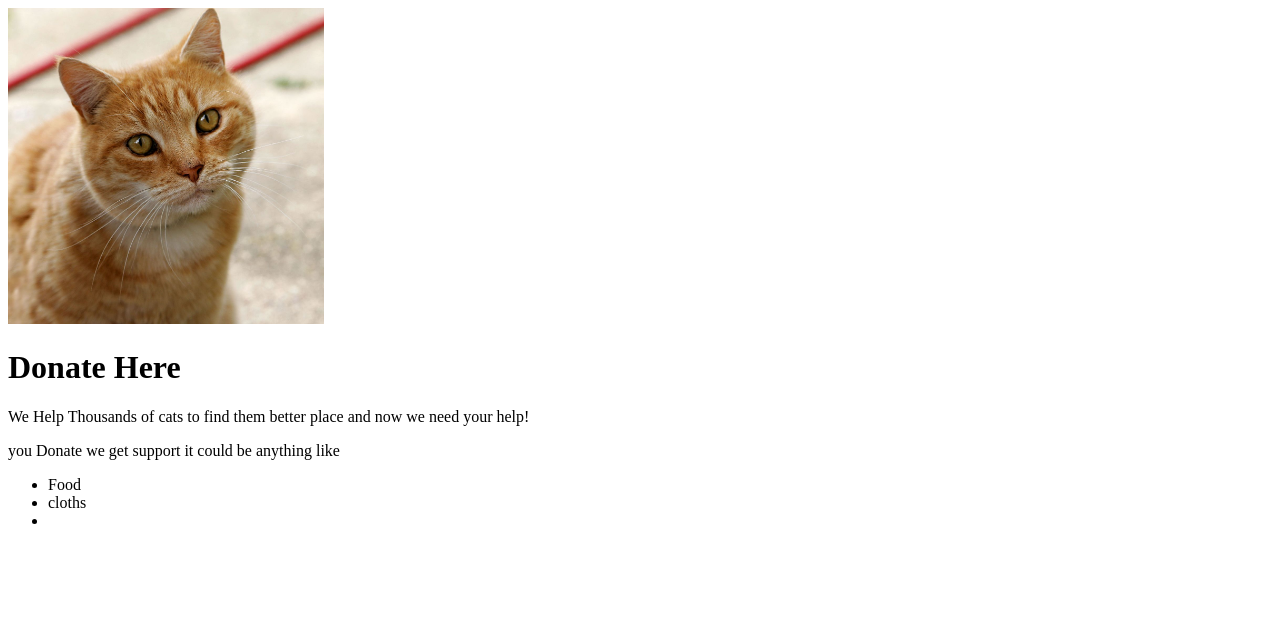
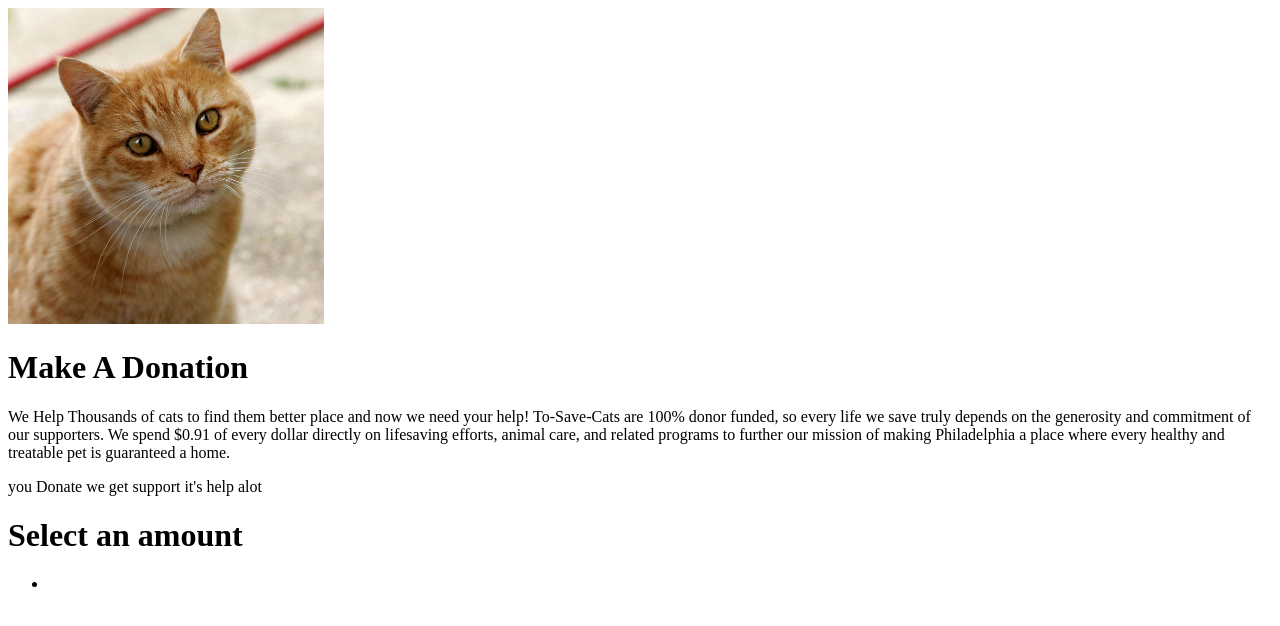
Before and after one commit to sumitsaru/to-save-cats, a plain HTML site: page Donations/index.html in a window 1280 px wide. Drawn offline with Linux system fonts and the light colour scheme; files that its build step writes are made by us from their sources.

Commit message:
change title

```diff
--- a/Donations/index.html
+++ b/Donations/index.html
@@ -5,21 +5,19 @@
     <link rel="stylesheet" href="css/main.css">
     <!-- <link rel="stylesheet" href="css/reset.css"> -->
     <img src="img/Cat.jpg" width="25%" height="25%">
-    <title>DONATE</title>
+    <title>DONATE To To-Save-Cats</title>
   </head>
   <body>
     <div class="heading">
-      <h1>Donate Here</h1>
+      <h1>Make A Donation</h1>
       <p>We Help Thousands of cats to find them better place
-      and now we need your help!</p>
-      <p>you Donate we get support it could be anything like</p>
-      <ul>
-        <li>Food</li>
-        <li>cloths</li>
+      and now we need your help!
+      To-Save-Cats are 100% donor funded, so every life we save truly depends on the generosity and commitment of our supporters. We spend $0.91 of every dollar directly on lifesaving efforts, animal care, and related programs to further our mission of making Philadelphia a place where every healthy and treatable pet is guaranteed a home. </p>
+      <p>you Donate we get support it's help alot</p>
+      <h1>Select an amount</h1>
+      <ul class="navigation">
         <li></li>
-      </ul>
 
-      </ul>
     </div>
 
   </body>
```
